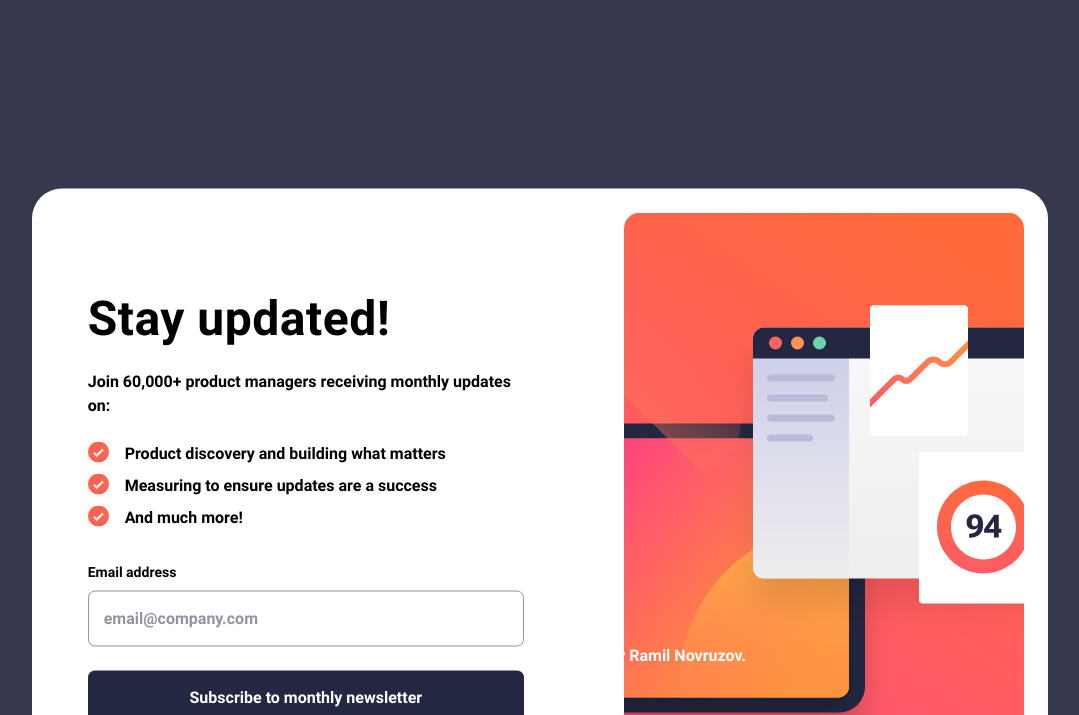
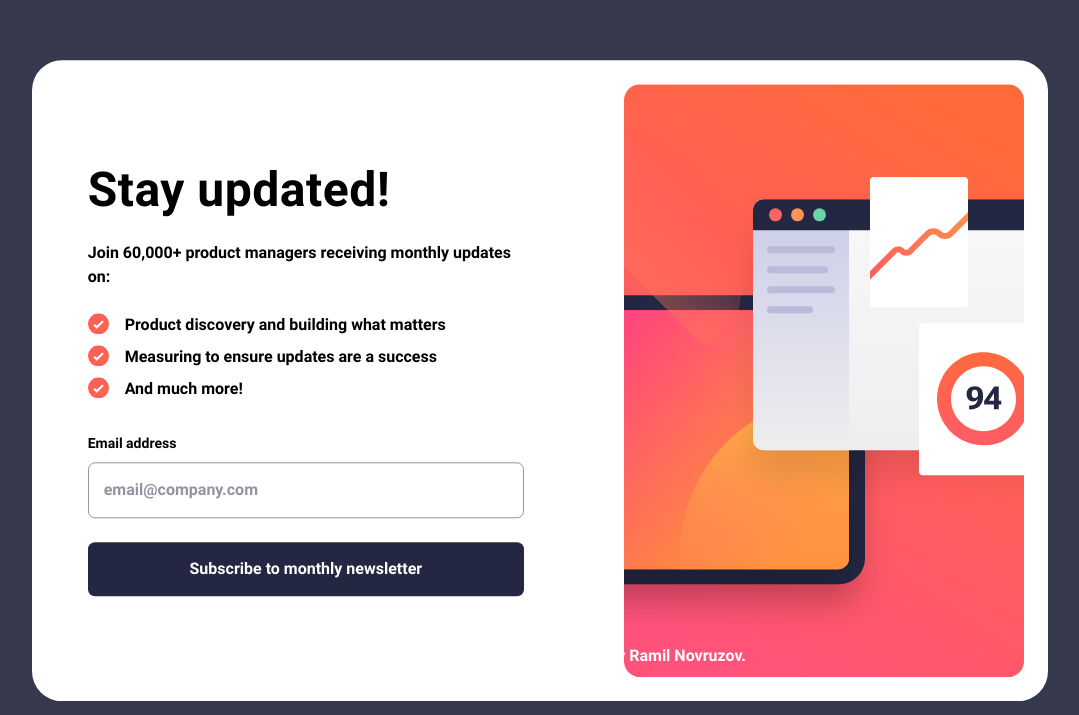
Before and after one commit to ramikoff/newsletter-sign-up-with-success-message-main, a React (Vite) app: page / in a window 1280 px wide. Shown: the part 132-847 px from the top of the page, without its empty margins (100-1179 px from the left). Built offline with nearby package versions, Linux system fonts and the light colour scheme.

Commit message:
container margin/translateY fixed, screenshot added

```diff
--- a/assets/css/globals/_layout.scss
+++ b/assets/css/globals/_layout.scss
@@ -13,7 +13,7 @@ $md: 768px;
   @include md {
     padding: 1.5rem;
     max-width: 1200px;
-    transform: translateY(50%);
+    transform: translateY(30%);
     border-radius: 30px;
   }
 
@@ -21,7 +21,6 @@ $md: 768px;
     padding: 0;
 
     @include md {
-      margin: auto;
       padding: 1.5rem;
       flex-direction: row-reverse;
       max-width: 1200px;
```
Also changed, not shown: screenshot.png (added).
